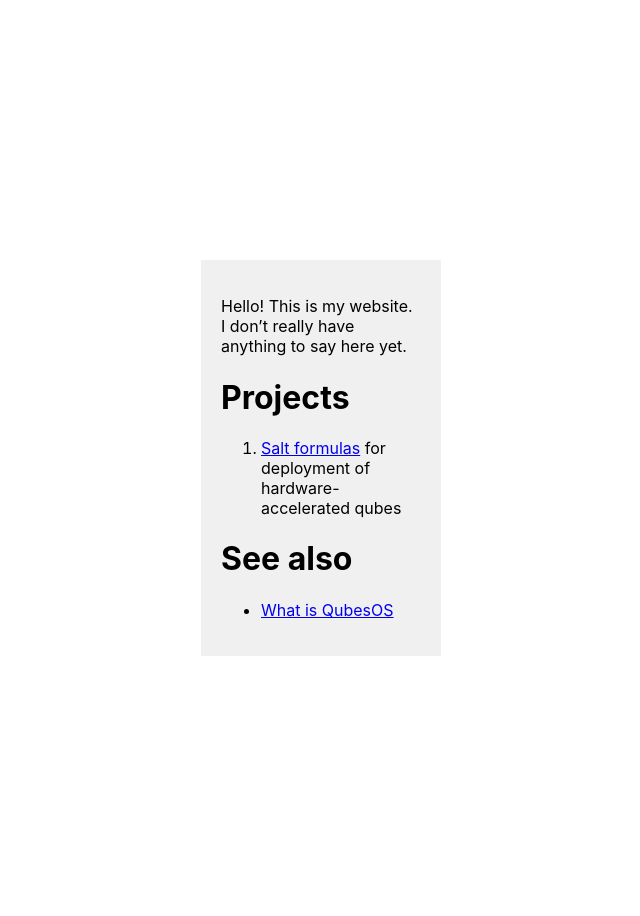
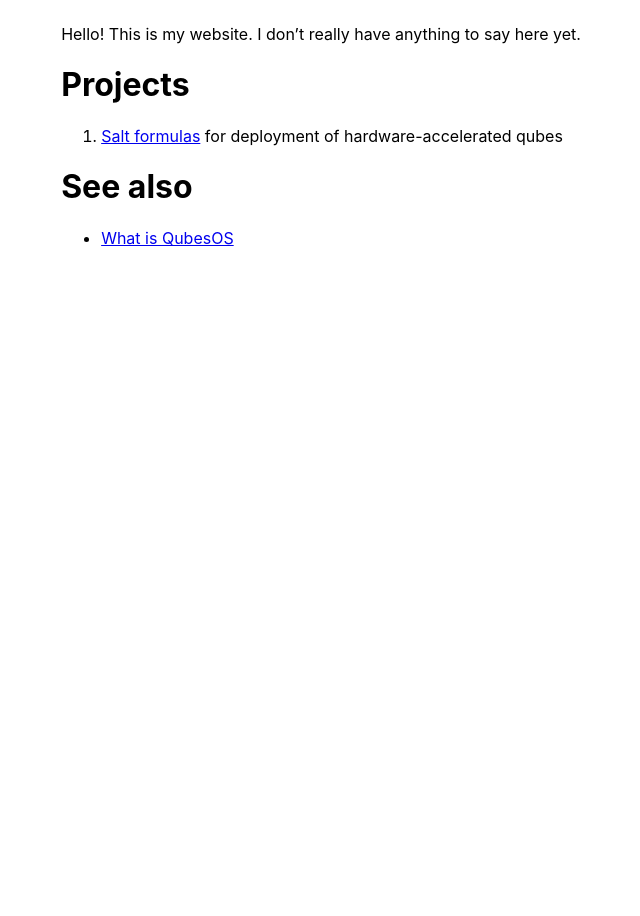
Before and after one commit to RandyTheOtter/RandyTheOtter.github.io, a Jekyll site: the page built from index.md, in a window 1280 px wide. Shown: the whole page, without its empty margins (319-959 px from the left). Built offline with Jekyll 4.4.1, drawn with Linux system fonts in a browser that asks for light colours.

Commit message:
Remove unnecessary styling

```diff
--- a/_layouts/default.html
+++ b/_layouts/default.html
@@ -7,8 +7,8 @@
     <link rel="stylesheet" href="{{ "/assets/css/main.css" | relative_url }}">
   </head>
   <body>
-    <div style="display: flex; justify-content: center; align-items: center; height: 100vh;">
-      <div style="width: 200px; padding: 20px; background-color: #f0f0f0;">
+    <div style="display: flex; justify-content: center;">
+      <div>
 	{{ content }}
       </div>
     </div>
```
